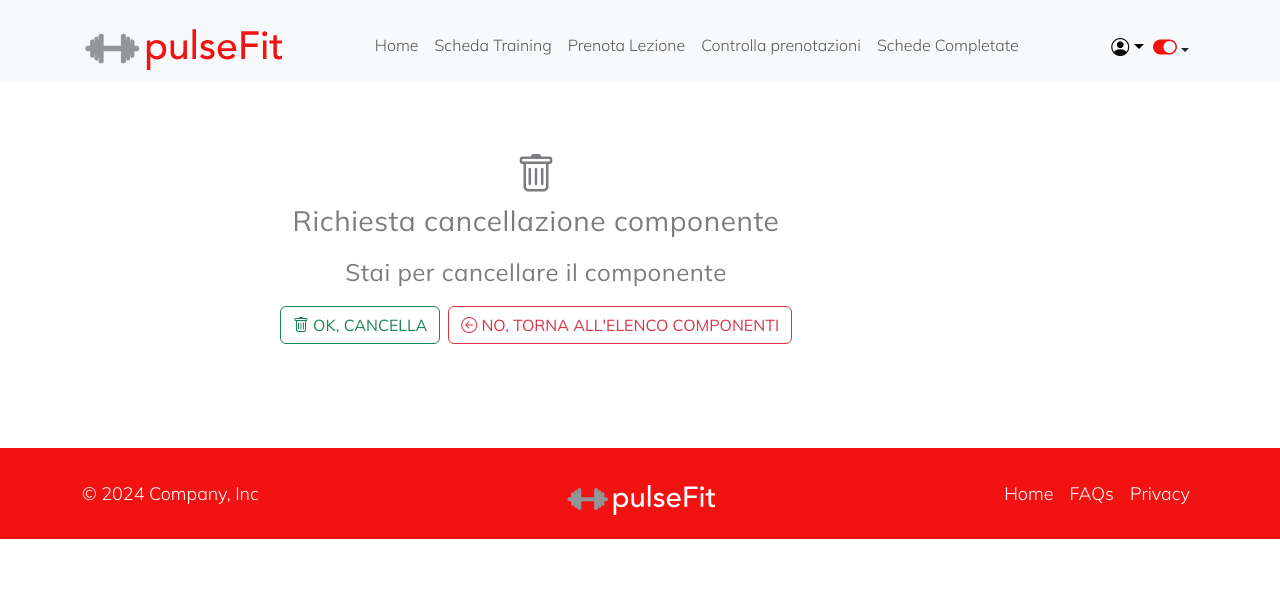
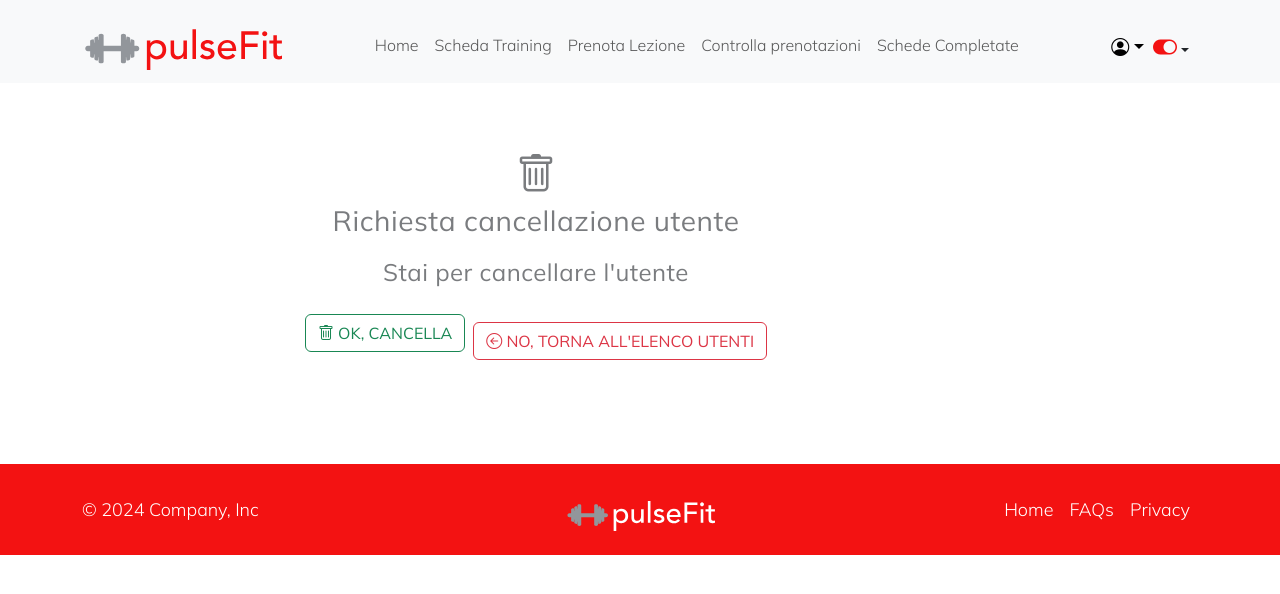
Before and after one commit to Andrea-vicari/tigerFitness, a React (Vite) app in the folder client/: page /cancella-utente-page/1 in a window 1280 px wide. Shown: the top 594 px of the page. Built offline with nearby package versions, Linux system fonts and the light colour scheme.

Commit message:
Update CancellaUtente.jsx

```diff
--- a/client/src/Components/dashcomponents/CancellaUtente.jsx
+++ b/client/src/Components/dashcomponents/CancellaUtente.jsx
@@ -59,14 +59,14 @@ function CancellaUtente() {
                 <div className={"row pt-3 mt-5"  + " " + bgType + " " + textType}>
                    <div className="col-sm-10 text-center pt-5 pb-5">
 				<i className='bi bi-trash fs-1'></i>
-                   	<h3>Richiesta cancellazione componente</h3>
-                   	<h4>Stai per cancellare il componente</h4>
+                   	<h3>Richiesta cancellazione utente</h3>
+                   	<h4>Stai per cancellare l'utente</h4>
 				 <button onClick={()=>cancellaProd()} type="button" className="btn btn-large btn-outline-success mx-1">
                         <i className='bi bi-trash'></i> OK, CANCELLA
                       </button>
 
-                      <Link to="/elencocomponenti" type="button" className="btn btn-large btn-outline-danger mx-1">
-                        <i className='bi bi-arrow-left-circle'></i> NO, TORNA ALL'ELENCO COMPONENTI
+                      <Link to="/elencocomponenti" type="button" className="btn btn-large btn-outline-danger mx-1 mt-3">
+                        <i className='bi bi-arrow-left-circle'></i> NO, TORNA ALL'ELENCO UTENTI
                       </Link>
                     </div>
             {/** MODALE */}
```
